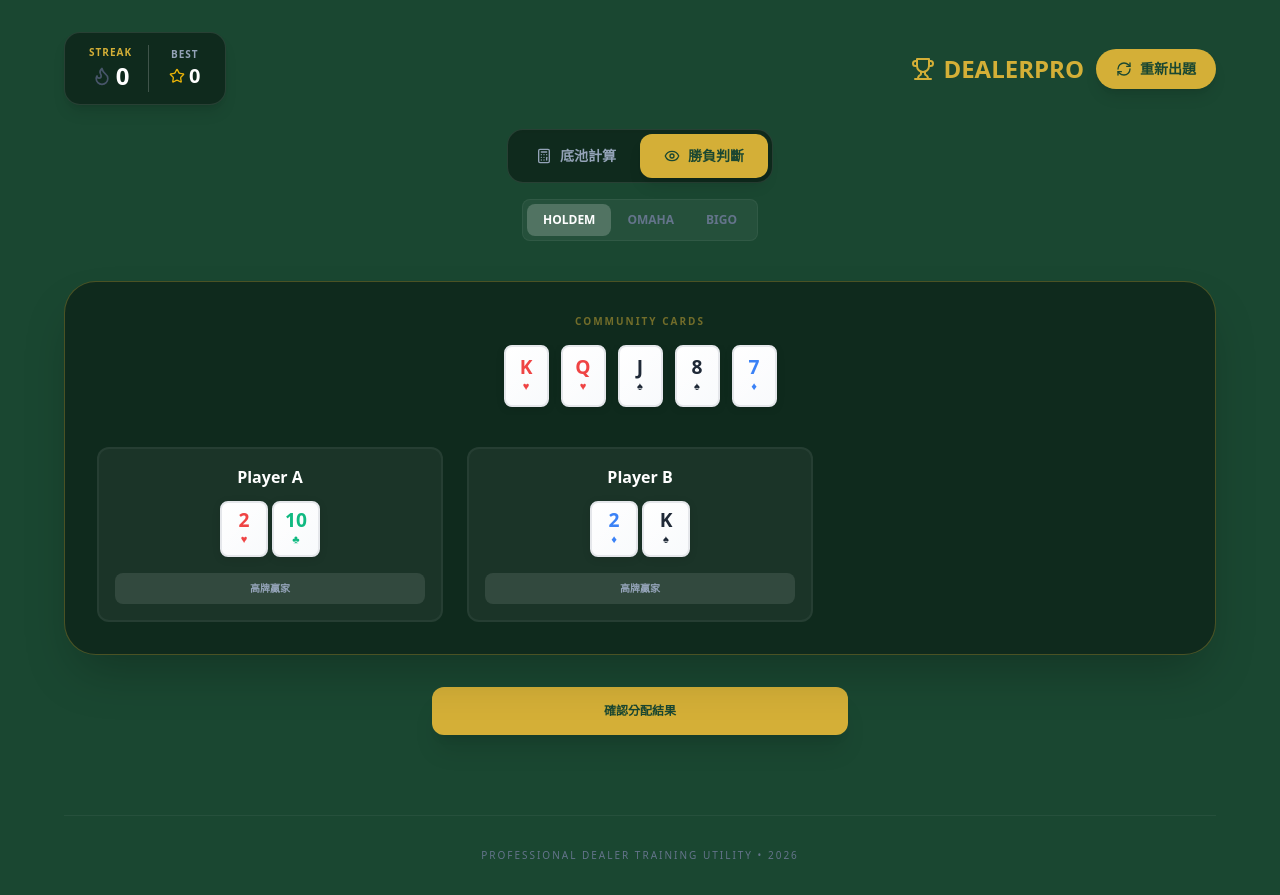
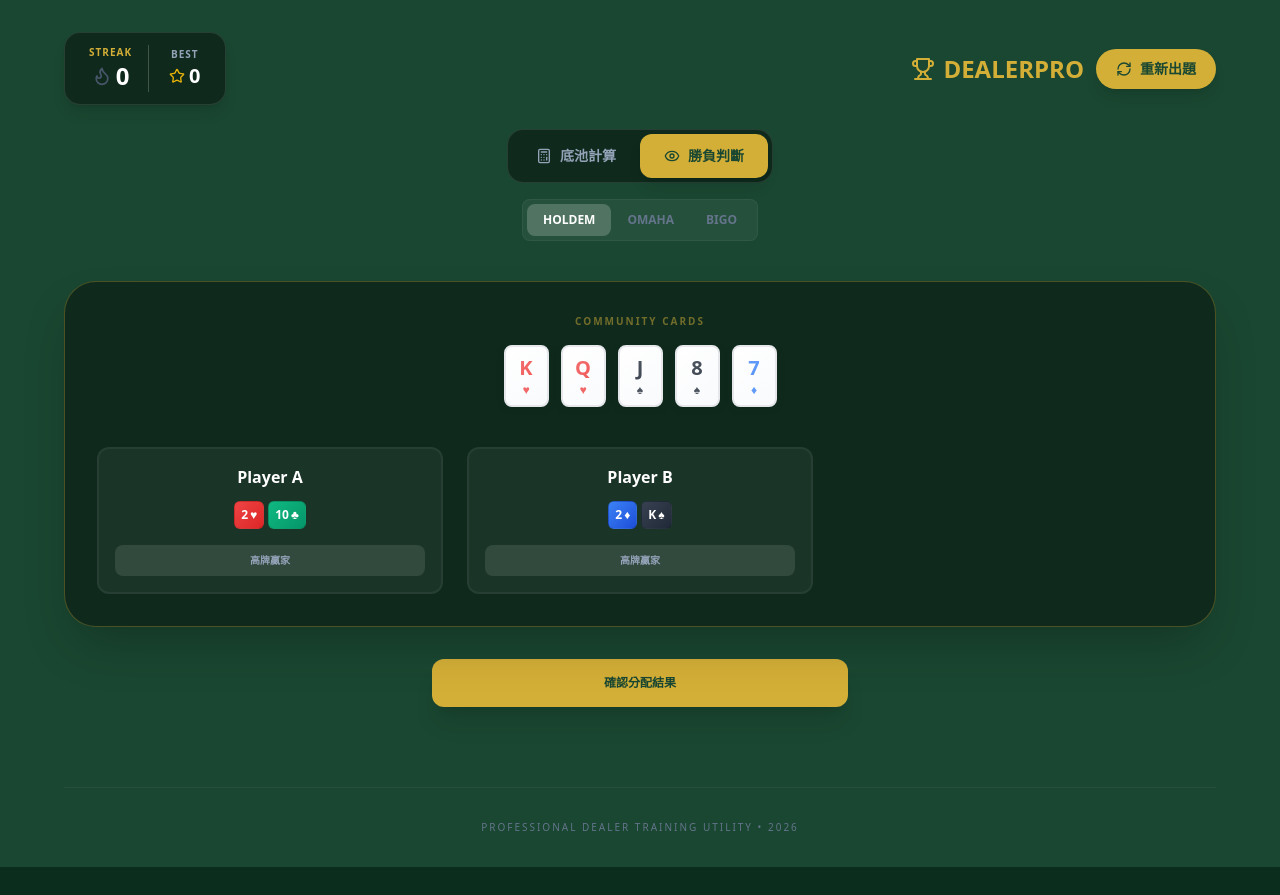
Before and after one commit to Leon-cypher/dealerpractice, a React (Vite) app: page / in a window 1280 px wide. Both pictures are taken after a click on the button "勝負判斷". After the commit the page ends 867 px from the top, so only its background shows below. Built offline with nearby package versions, Linux system fonts and the light colour scheme; the HTML template or start-up script is replaced by a standard one.

Commit message:
UI: exact integration of original CSS styles and mini-card layout

```diff
--- a/src/App.tsx
+++ b/src/App.tsx
@@ -12,34 +12,37 @@ function cn(...inputs: ClassValue[]) {
 type MainMode = 'SPLIT_POT' | 'SHOWDOWN';
 
 // --- Card Component ---
-const PokerCard: React.FC<{ card: PokerLogic.Card; hidden?: boolean; className?: string; style?: React.CSSProperties }> = ({ card, hidden, className, style }) => {
+const PokerCard: React.FC<{ card: PokerLogic.Card; hidden?: boolean; className?: string; style?: React.CSSProperties; mini?: boolean }> = ({ card, hidden, className, style, mini }) => {
   if (hidden) {
     return (
       <div
         style={style}
-        className={cn("poker-card-custom bg-slate-900 border-slate-700", className)}
+        className={cn("poker-card bg-slate-900 border-slate-700", className)}
       >
         <div className="text-slate-700 font-black text-xl">?</div>
       </div>
     );
   }
 
+  const suitSymbol = {
+    'spades': '♠',
+    'hearts': '♥',
+    'diamonds': '♦',
+    'clubs': '♣'
+  }[card.suit];
+
   return (
     <div
       style={style}
       className={cn(
-        "poker-card-custom",
+        mini ? "mini-card" : "poker-card",
         card.suit,
         className
       )}
     >
-      <div className="poker-card-rank">{card.rank}</div>
-      <div className="poker-card-suit">
-        {card.suit === 'spades' && '♠'}
-        {card.suit === 'hearts' && '♥'}
-        {card.suit === 'diamonds' && '♦'}
-        {card.suit === 'clubs' && '♣'}
-      </div>
+      <div className={mini ? "" : "text-lg md:text-xl"}>{card.rank}</div>
+      {!mini && <div className="text-[10px] md:text-xs opacity-80">{suitSymbol}</div>}
+      {mini && <span className="ml-0.5">{suitSymbol}</span>}
     </div>
   );
 };
@@ -284,7 +287,7 @@ const App: React.FC = () => {
                 <div className="font-bold text-white text-sm md:text-base">{player.name}</div>
                 <div className="flex flex-wrap justify-center gap-1 mb-1">
                   {player.cards.map((card: any, i: number) => (
-                    <PokerCard key={i} card={card} className="w-8 h-12 sm:w-10 sm:h-14 md:w-12 md:h-18" />
+                    <PokerCard key={i} card={card} mini />
                   ))}
                 </div>
                 <div className="flex gap-2 w-full">
--- a/src/index.css
+++ b/src/index.css
@@ -14,8 +14,10 @@ body {
   -webkit-font-smoothing: antialiased;
 }
 
-/* 複製自 omaha_hilo_calculator 的原始 CSS */
-.poker-card-custom {
+/* ===== 複製自原始專案的 CSS ===== */
+
+/* 撲克牌卡片樣式 (白底版本) */
+.poker-card {
     width: 45px;
     height: 62px;
     background: linear-gradient(135deg, #ffffff, #f8fafc);
@@ -32,10 +34,9 @@ body {
     box-shadow: 0 2px 8px rgba(0, 0, 0, 0.1);
     position: relative;
     overflow: hidden;
-    color: inherit;
 }
 
-.poker-card-custom::before {
+.poker-card::before {
     content: '';
     position: absolute;
     top: 0;
@@ -46,31 +47,71 @@ body {
     pointer-events: none;
 }
 
-.poker-card-custom.spades { color: #1f2937 !important; }
-.poker-card-custom.hearts { color: #ef4444 !important; }
-.poker-card-custom.diamonds { color: #3b82f6 !important; }
-.poker-card-custom.clubs { color: #10b981 !important; }
-
-.poker-card-rank {
-    font-size: 1.2rem;
-    line-height: 1;
-    z-index: 10;
+.poker-card:hover {
+    transform: translateY(-3px) scale(1.05);
+    box-shadow: 0 8px 25px rgba(0, 0, 0, 0.2);
+    border-color: #3b82f6;
 }
 
-.poker-card-suit {
-    font-size: 0.7rem;
-    margin-top: 2px;
-    z-index: 10;
+.poker-card.selected {
+    background: linear-gradient(135deg, #6b7280, #374151);
+    color: #9ca3af;
+    border-color: #374151;
+    transform: scale(0.95);
+    box-shadow: inset 0 2px 8px rgba(0, 0, 0, 0.3);
 }
 
-/* 針對行動裝置微調尺寸，保持比例 */
-@media (max-width: 640px) {
-  .poker-card-custom {
-    width: 35px;
-    height: 48px;
-    font-size: 11px;
-  }
-  .poker-card-rank {
-    font-size: 0.9rem;
-  }
+.poker-card.spades { color: #1f2937 !important; }
+.poker-card.hearts { color: #ef4444 !important; }
+.poker-card.diamonds { color: #3b82f6 !important; }
+.poker-card.clubs { color: #10b981 !important; }
+
+/* 迷你卡片樣式 (色塊版本) */
+.mini-card {
+    background: rgba(255, 255, 255, 0.9);
+    color: #1f2937;
+    padding: 4px 6px;
+    border-radius: 6px;
+    font-size: 0.75rem;
+    font-weight: 700;
+    border: 1px solid rgba(0, 0, 0, 0.1);
+    min-width: 28px;
+    text-align: center;
+    display: inline-flex;
+    align-items: center;
+    justify-content: center;
 }
+
+.mini-card.spades {
+    background: linear-gradient(135deg, #374151, #1f2937) !important;
+    color: white !important;
+}
+.mini-card.hearts {
+    background: linear-gradient(135deg, #ef4444, #dc2626) !important;
+    color: white !important;
+}
+.mini-card.diamonds {
+    background: linear-gradient(135deg, #3b82f6, #1d4ed8) !important;
+    color: white !important;
+}
+.mini-card.clubs {
+    background: linear-gradient(135deg, #10b981, #059669) !important;
+    color: white !important;
+}
+
+/* 響應式微調 */
+@media (max-width: 768px) {
+    .poker-card {
+        width: 40px;
+        height: 55px;
+        font-size: 12px;
+    }
+}
+
+@media (max-width: 480px) {
+    .poker-card {
+        width: 35px;
+        height: 48px;
+        font-size: 11px;
+    }
+}
```
